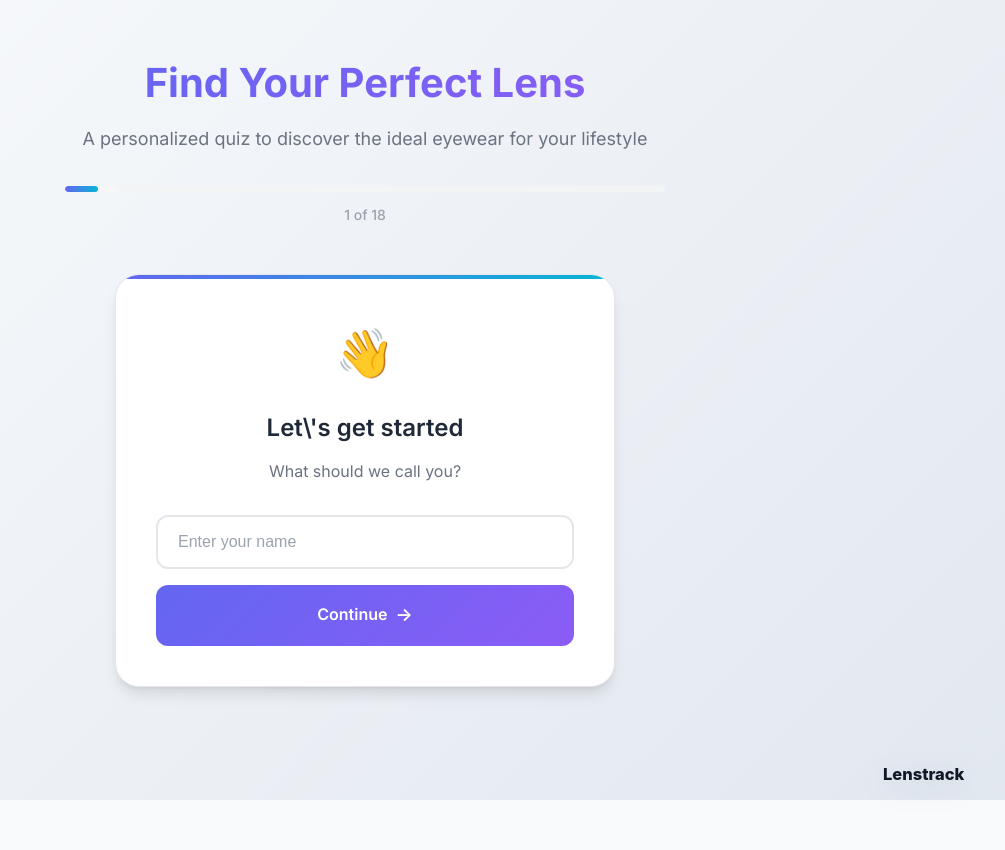
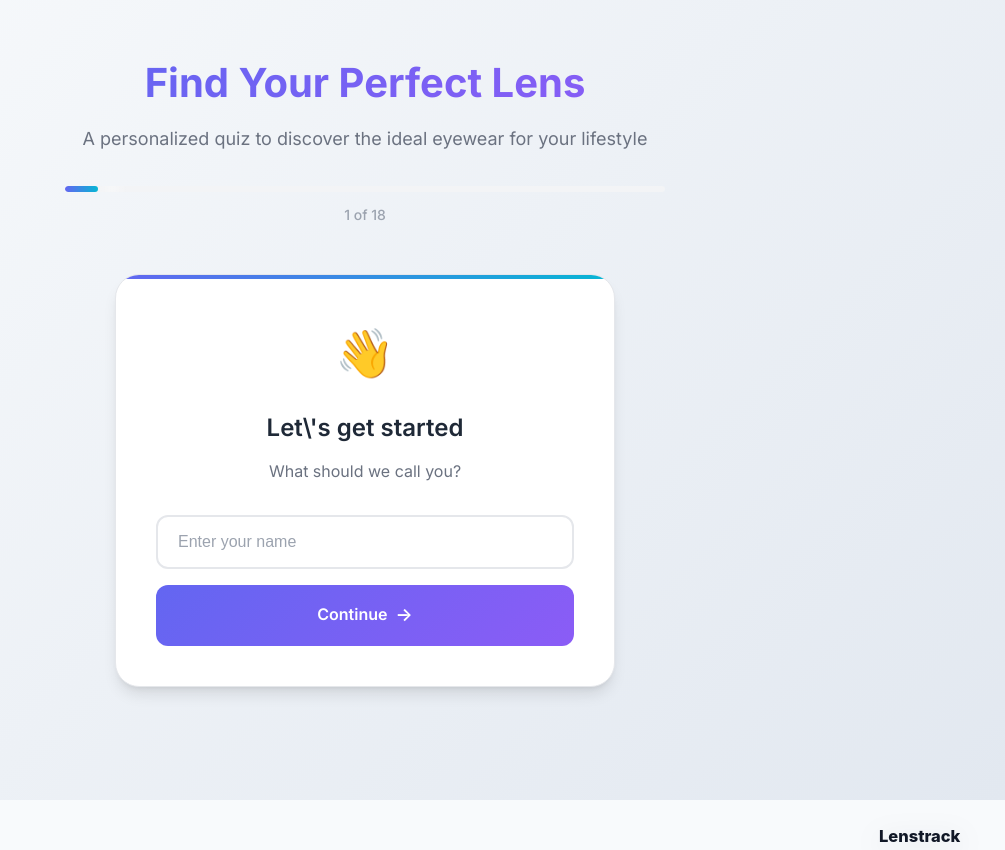
Before and after one commit to RudrakshSingh/lenstrackquiz, a Next.js app: page / in a window 1280 px wide. Shown: the whole page, without its empty margins (275-1280 px from the left). Before the commit the page ends 800 px from the top, so only its background shows below. Built offline with nearby package versions, Linux system fonts and the light colour scheme.

Commit message:
small fixes

```diff
--- a/components/EasterEgg.js
+++ b/components/EasterEgg.js
@@ -35,11 +35,8 @@ export default function EasterEgg() {
       alt="Lenstrack logo"
       onClick={showToast}
       title="Tap the Lenstrack logo for a surprise"
+      className="eggLogo"
       style={{
-        position: "fixed",
-        right: 12,
-        bottom: 12,
-        zIndex: 1000,
         width: 110,
         height: 26,
         cursor: "pointer",
--- a/styles/globals.css
+++ b/styles/globals.css
@@ -46,6 +46,19 @@ body {
 a {
   color: inherit;
   text-decoration: none;
+}
+
+/* Easter egg logo placement */
+.eggLogo {
+  display: block;
+  margin: 24px auto 8px auto; /* center by default (mobile) */
+}
+
+@media (min-width: 768px) {
+  .eggLogo {
+    margin: 24px 16px 8px auto; /* align right on larger screens */
+    display: block;
+  }
 }
 
 /* Smooth scrolling */
```
